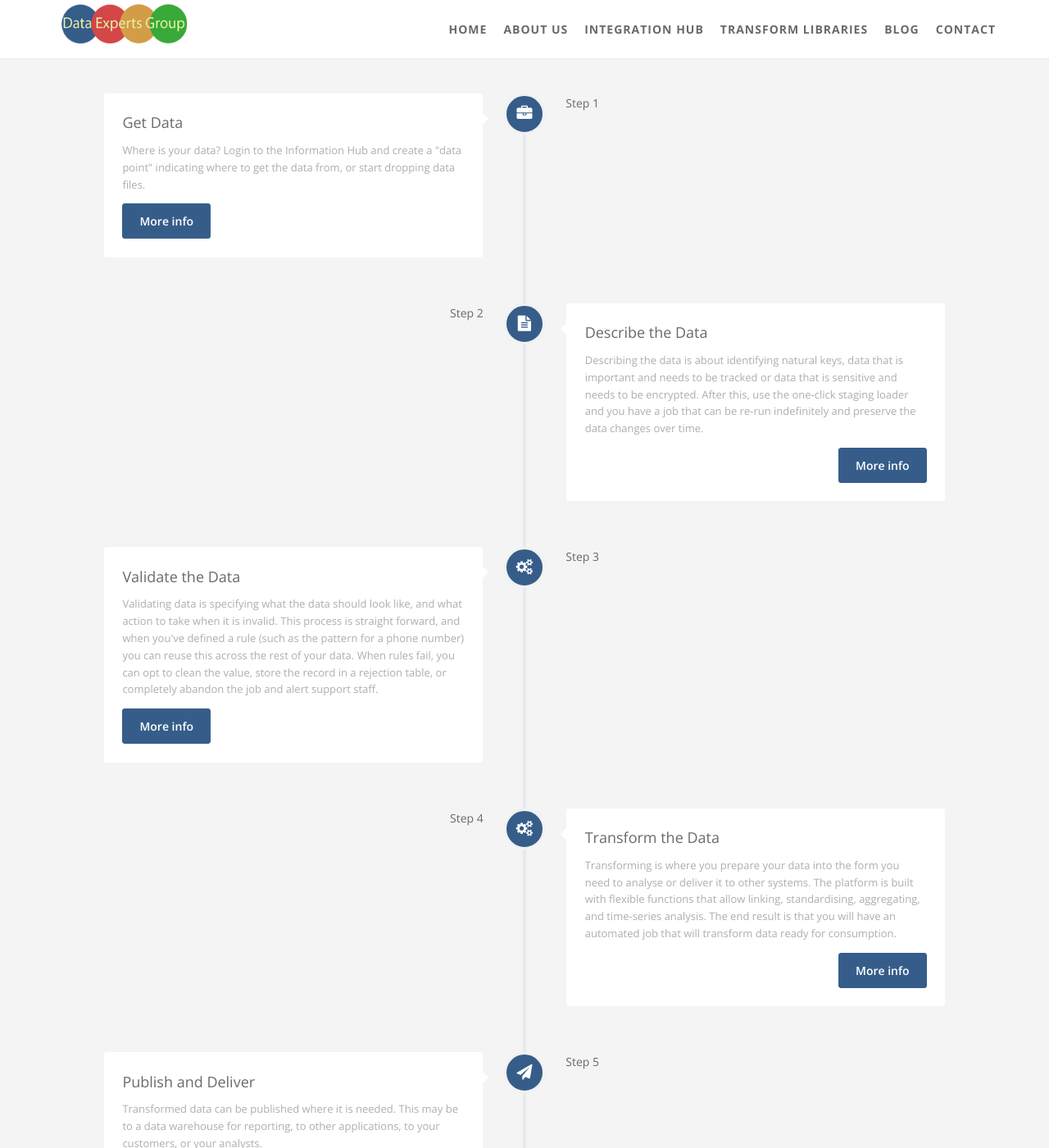
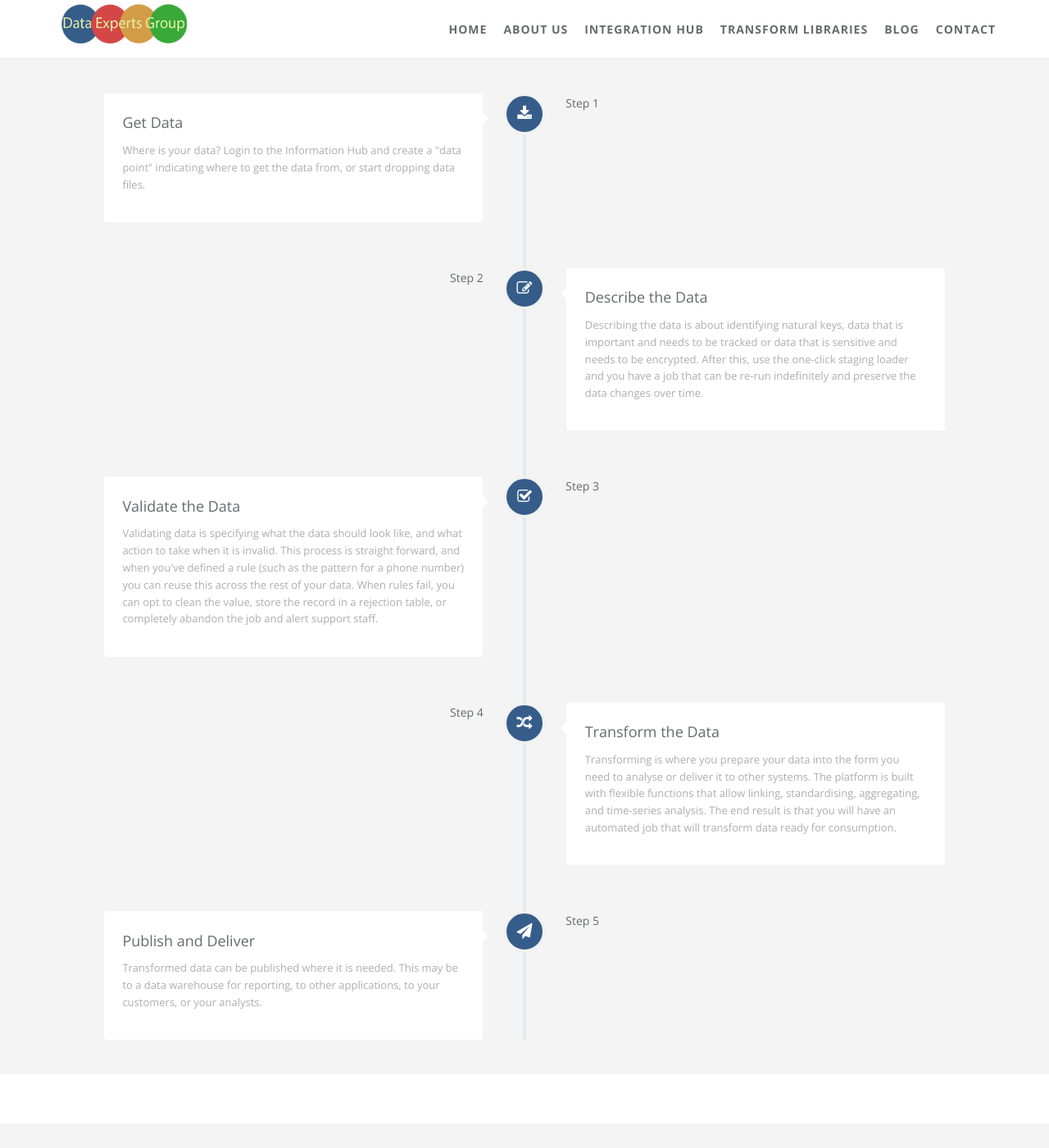
Before and after one commit to DataExperts/DataExperts.github.io, a Jekyll site: the page built from information_hub.html, in a window 1280 px wide and 1400 px high, scrolled down 1655 px. Shown: the whole window at 82% size. Built offline with Jekyll 4.4.1, drawn with Linux system fonts in a browser that asks for light colours.

Commit message:
removed links

```diff
--- a/information_hub.html
+++ b/information_hub.html
@@ -120,7 +120,7 @@
                     <div id="vertical-timeline" class="vertical-container light-timeline center-orientation">
                         <div class="vertical-timeline-block">
                             <div class="vertical-timeline-icon navy-bg">
-                                <i class="fa fa-briefcase"></i>
+                                <i class="fa fa-download"></i>
                             </div>
 
                             <div class="vertical-timeline-content">
@@ -128,45 +128,41 @@
                                 <p>
                                     Where is your data?  Login to the Information Hub and create a "data point" indicating where to get the data from, or start dropping data files.
                                 </p>
-                                <a hidden="hidden"" href="#" class="btn btn-xs btn-primary"> More info</a>
                                 <span class="vertical-date"> Step 1 </span>
                             </div>
                         </div>
 
                         <div class="vertical-timeline-block">
                             <div class="vertical-timeline-icon navy-bg">
-                                <i class="fa fa-file-text"></i>
+                                <i class="fa fa-edit"></i>
                             </div>
 
                             <div class="vertical-timeline-content">
                                 <h2>Describe the Data</h2>
                                 <p>Describing the data is about identifying natural keys, data that is important and needs to be tracked or data that is sensitive and needs to be encrypted.  After this, use the one-click staging loader and you have a job that can be re-run indefinitely and preserve the data changes over time.</p>
-                                <a hidden=hidden href="#" class="btn btn-xs btn-primary"> More info</a>
                                 <span class="vertical-date"> Step 2 </span>
                             </div>
                         </div>
 
                         <div class="vertical-timeline-block">
                             <div class="vertical-timeline-icon navy-bg">
-                                <i class="fa fa-cogs"></i>
+                                <i class="fa fa-check-square-o"></i>
                             </div>
 
                             <div class="vertical-timeline-content">
                                 <h2>Validate the Data</h2>
                                 <p>Validating data is specifying what the data should look like, and what action to take when it is invalid.  This process is straight forward, and when you've defined a rule (such as the pattern for a phone number) you can reuse this across the rest of your data.  When rules fail, you can opt to clean the value, store the record in a rejection table, or completely abandon the job and alert support staff. </p>
-                                <a hidden=hidden href="#" class="btn btn-xs btn-primary"> More info</a>
                                 <span class="vertical-date"> Step 3 </span>
                             </div>
                         </div>
                         <div class="vertical-timeline-block">
                             <div class="vertical-timeline-icon navy-bg">
-                                <i class="fa fa-cogs"></i>
+                                <i class="fa fa-random"></i>
                             </div>
 
                             <div class="vertical-timeline-content">
                                 <h2>Transform the Data</h2>
                                 <p>Transforming is where you prepare your data into the form you need to analyse or deliver it to other systems.  The platform is built with flexible functions that allow linking, standardising, aggregating, and time-series analysis.  The end result is that you will have an automated job that will transform data ready for consumption. </p>
-                                <a hidden=hidden href="#" class="btn btn-xs btn-primary"> More info</a>
                                 <span class="vertical-date"> Step 4 </span>
                             </div>
                         </div>
@@ -178,7 +174,6 @@
                             <div class="vertical-timeline-content">
                                 <h2>Publish and Deliver</h2>
                                 <p>Transformed data can be published where it is needed.  This may be to a data warehouse for reporting, to other applications, to your customers, or your analysts. </p>
-                                <a hidden=hidden href="#" class="btn btn-xs btn-primary"> More info</a>
                                 <span class="vertical-date"> Step 5 </span>
                             </div>
                         </div>
```
